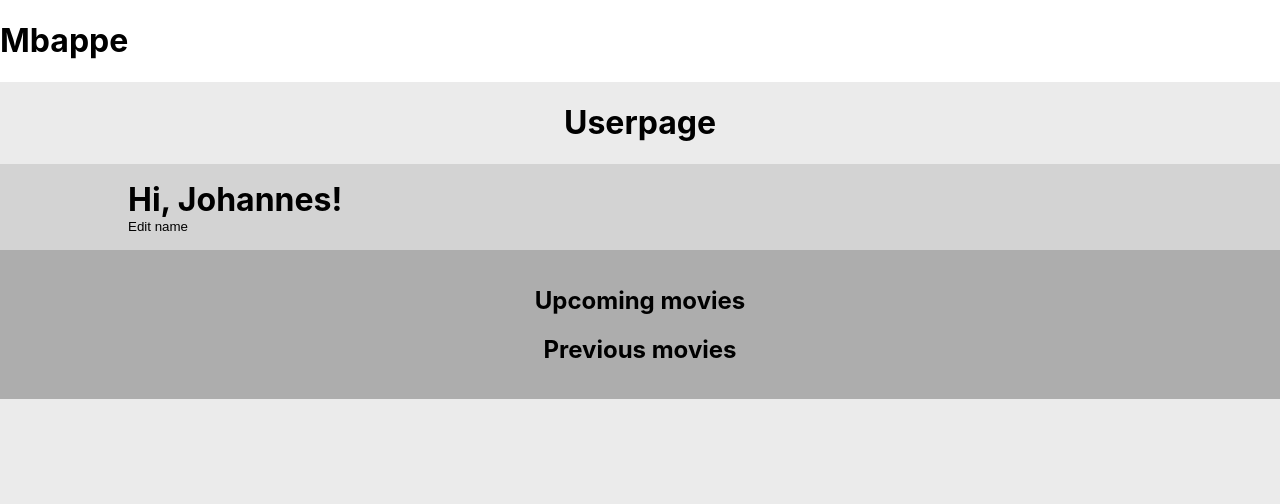
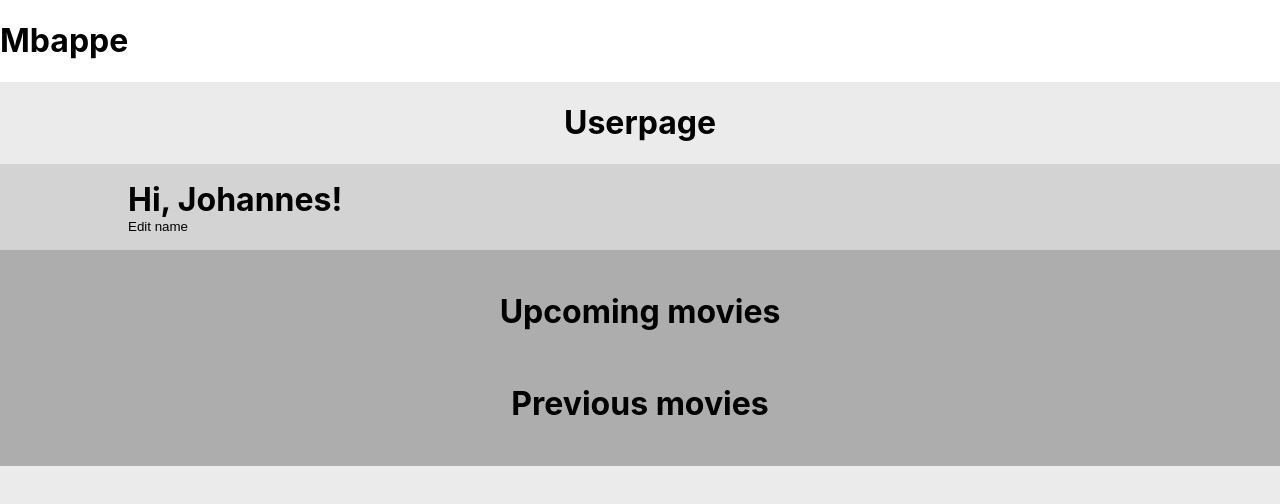
Before and after one commit to palmdaldaniel/Film-Mbapppe, a React (Create React App) app in the folder frontend/: page / in a window 1280 px wide. Shown: the top 504 px of the page. Built offline with nearby package versions, Linux system fonts and the light colour scheme; no server answers.

Commit message:
simple layout

```diff
--- a/frontend/src/css/userPage.module.css
+++ b/frontend/src/css/userPage.module.css
@@ -1,3 +1,6 @@
+h2{
+  font-size: 2rem;
+}
 .container{
   background: rgb(235, 235, 235);
   display: flex;
@@ -23,7 +26,6 @@
 
 .info h2{
   margin: 0rem;
-  font-size: 2rem;
 }
 
 .editNameButton{
@@ -40,11 +42,19 @@
 
 .showings{
   background: rgb(173, 173, 173);
+  display: flex;
+  flex-direction: column;
 }
 
 .upcoming h2,
 .previous h2{
   text-align: center;
+}
+
+.moviegrid{
+  display: flex;
+  flex-direction: column;
+  align-items: center;
 }
 
 @media (min-width: 576px) {
--- a/frontend/src/pages/UserPage.jsx
+++ b/frontend/src/pages/UserPage.jsx
@@ -14,9 +14,15 @@ const UserPage = () => {
       <div className={styles.showings}>
         <div className={styles.upcoming}>
           <h2>Upcoming movies</h2>
+          <div className={styles.movieGrid}>
+
+          </div>
         </div>
         <div className={styles.previous}>
           <h2>Previous movies</h2>
+          <div className={styles.movieGrid}>
+
+          </div>
         </div>
       </div>
 
```
